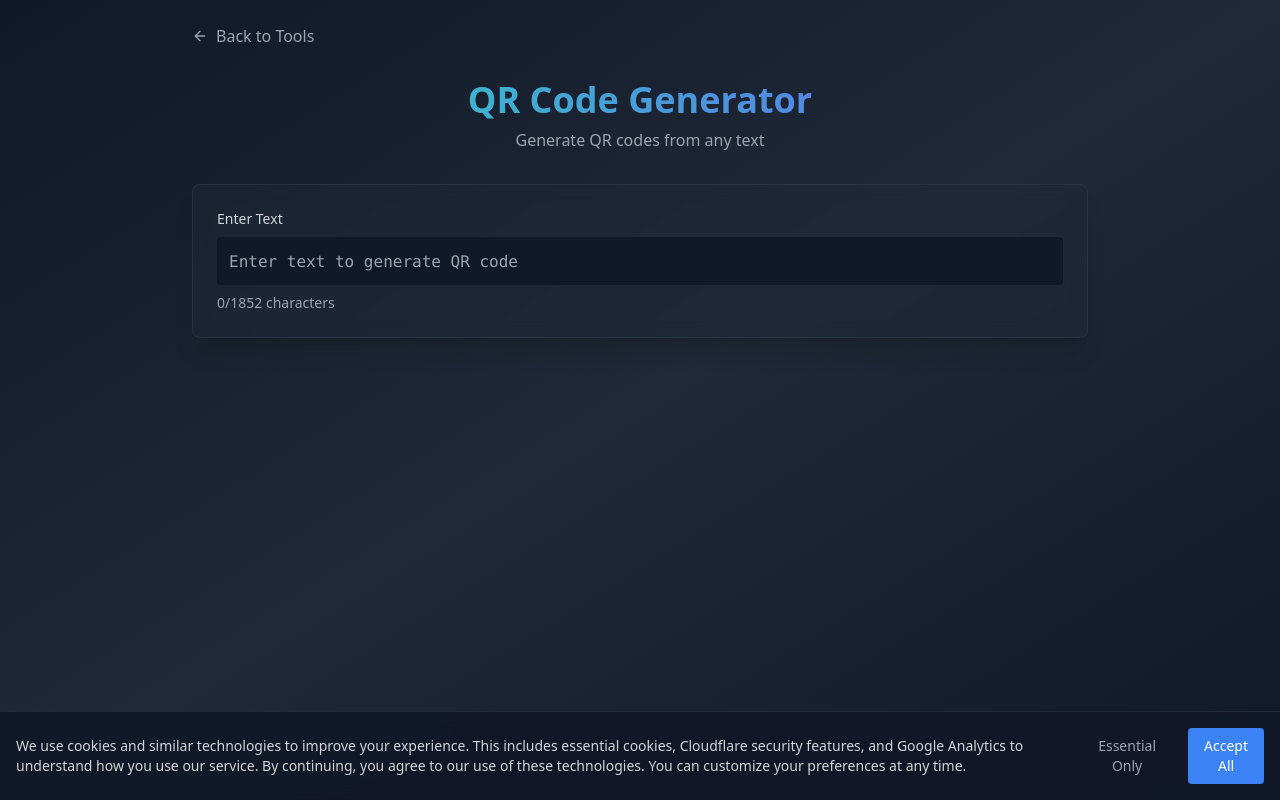
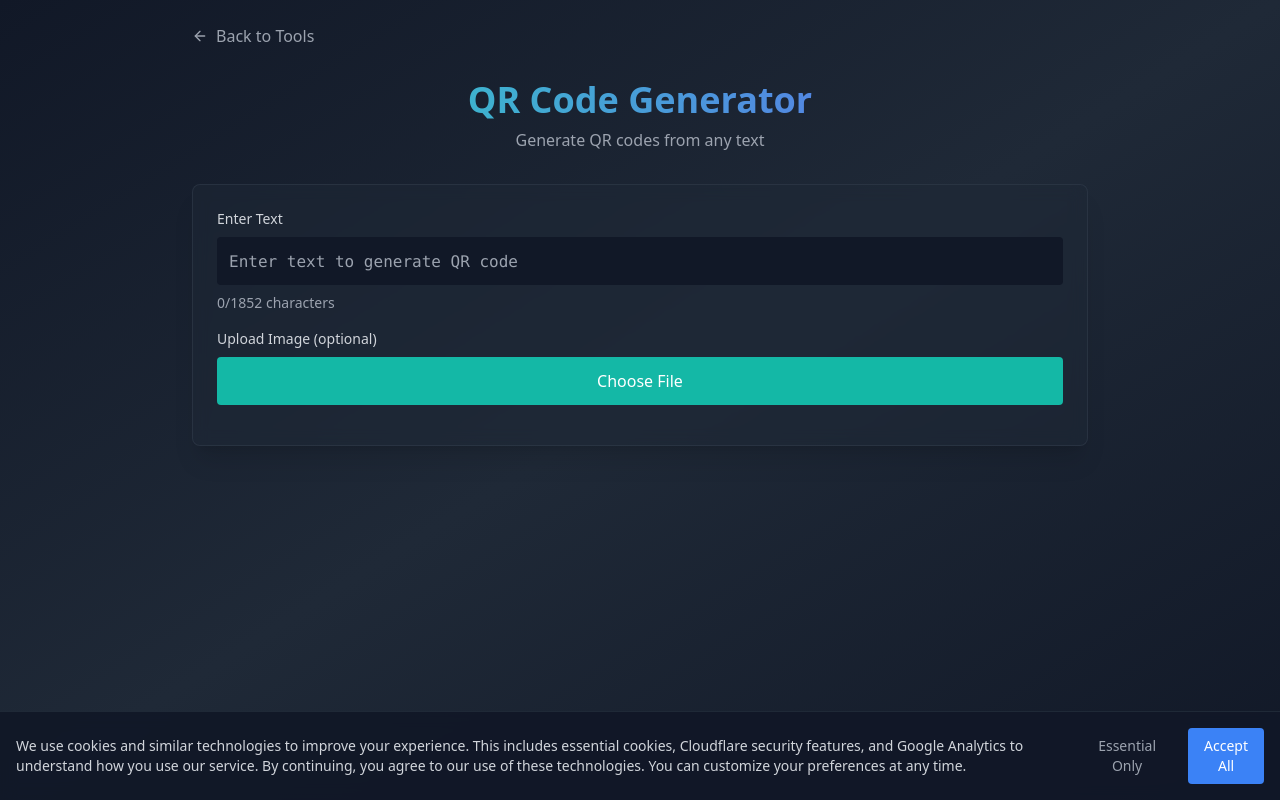
Before and after one commit to TCDev69/multitool, a React (Vite) app: page /qrcode in a window 1280 px wide. Built offline with nearby package versions, Linux system fonts and the light colour scheme.

Commit message:
Added Image upload

```diff
--- a/src/pages/QRCodeGenerator.tsx
+++ b/src/pages/QRCodeGenerator.tsx
@@ -1,6 +1,6 @@
 import React, { useState } from "react";
 import { Link } from "react-router-dom";
-import { ArrowLeft, Download } from "lucide-react";
+import { ArrowLeft, Download, Trash2 } from "lucide-react";
 import { PageHeader } from "../components/PageHeader";
 import { Card } from "../components/Card";
 import QRCode from "react-qr-code";
@@ -9,6 +9,7 @@ import html2canvas from "html2canvas";
 export default function QRCodeGenerator() {
   const [inputText, setInputText] = useState("");
   const [qrValue, setQrValue] = useState("");
+  const [image, setImage] = useState<File | null>(null);
   const maxLength = 1852;
 
   const handleInputChange = (e: React.ChangeEvent<HTMLInputElement>) => {
@@ -20,12 +21,23 @@ export default function QRCodeGenerator() {
     }
   };
 
+  const handleImageUpload = (e: React.ChangeEvent<HTMLInputElement>) => {
+    const file = e.target.files?.[0];
+    if (file) {
+      setImage(file);
+    }
+  };
+
+  const removeImage = () => {
+    setImage(null); // Rimuove l'immagine
+  };
+
   const downloadQRCode = () => {
     const qrCodeElement = document.getElementById("qr-code-svg") as HTMLElement;
 
     html2canvas(qrCodeElement, {
       useCORS: true,
-      backgroundColor: null,
+      backgroundColor: null
     }).then((canvas) => {
       const dataUrl = canvas.toDataURL("image/jpeg", 1.0);
       const link = document.createElement("a");
@@ -71,10 +83,48 @@ export default function QRCodeGenerator() {
               </div>
             </div>
 
+            {/* Pulsante per caricare l'immagine */}
+            <div>
+              <label className="block text-sm font-medium text-gray-300 mb-2">
+                Upload Image (optional)
+              </label>
+              <div className="flex items-center gap-2">
+                <label
+                  htmlFor="image-upload"
+                  className="w-full flex items-center justify-center gap-2 px-6 py-3 bg-teal-500 text-white rounded cursor-pointer hover:bg-teal-600 transition-colors mb-4"
+                >
+                  <span>Choose File</span>
+                  <input
+                    id="image-upload"
+                    type="file"
+                    accept="image/*"
+                    onChange={handleImageUpload}
+                    className="hidden"
+                  />
+                </label>
+
+                {image && (
+                  <button
+                    onClick={removeImage}
+                    className="flex items-center justify-center w-12 h-12 bg-red-500 text-white rounded hover:bg-red-600"
+                  >
+                    <Trash2 className="h-5 w-5" />
+                  </button>
+                )}
+              </div>
+            </div>
+
             {qrValue && (
               <div className="flex justify-center mt-6">
-                <div id="qr-code-svg">
+                <div id="qr-code-svg" className="relative">
                   <QRCode value={qrValue} size={256} />
+                  {image && (
+                    <img
+                      src={URL.createObjectURL(image)}
+                      alt="QR Code logo"
+                      className="absolute top-1/2 left-1/2 transform -translate-x-1/2 -translate-y-1/2 w-16 h-16"
+                    />
+                  )}
                 </div>
               </div>
             )}
```
